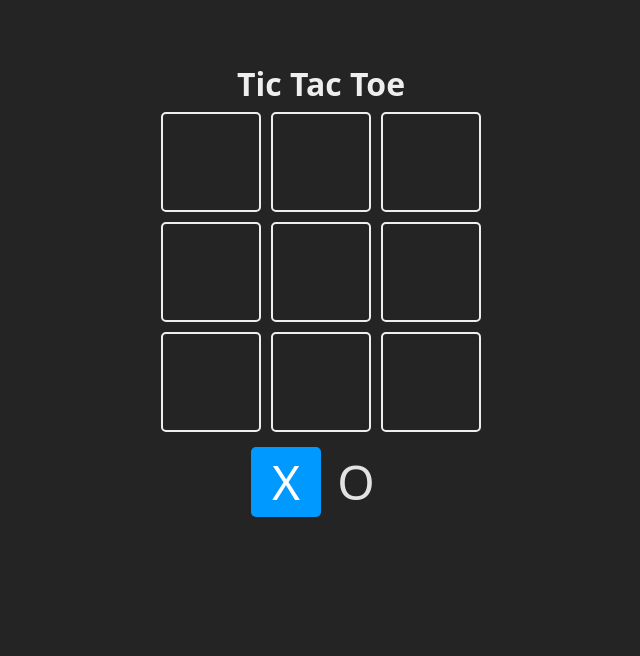
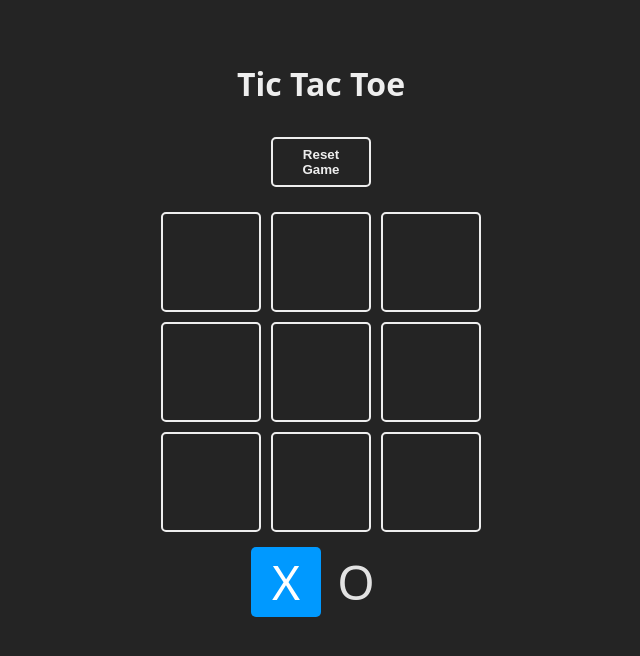
Before and after one commit to eavelasquez/learning-reactjs, a React (Vite) app in the folder tic-tac-toe/: page / in a window 1280 px wide. Shown: the top 656 px of the page, without its empty margins (319-959 px from the left). Built offline with nearby package versions, Linux system fonts and the light colour scheme.

Commit message:
feat(front): add section to play again and see who won

```diff
--- a/tic-tac-toe/src/App.jsx
+++ b/tic-tac-toe/src/App.jsx
@@ -63,6 +63,12 @@
     return WINNER.DRAW
   }
 
+  const resetGame = () => {
+    setBoard(Array(9).fill(null))
+    setTurn(TURNS.X)
+    setWinner(WINNER.NONE)
+  }
+
   const updateBoard = (index) => {
     // if the square is already filled, do nothing
     if (board[index] || winner !== WINNER.NONE) return
@@ -87,6 +93,8 @@
   return (
     <main className="board">
       <h1>Tic Tac Toe</h1>
+      <button onClick={resetGame}>Reset Game</button>
+
       <section className='game'>
         {
           board.map((_, index) => {
@@ -111,6 +119,24 @@
           {TURNS.O}
         </Square>
       </section>
+
+      {winner !== WINNER.NONE && (
+        <section className='winner'>
+          <div className='text'>
+            <h2>
+              {winner === WINNER.DRAW ? 'Draw' : `Win!`}
+            </h2>
+
+            <header className='win'>
+              {(winner === WINNER.X || winner === WINNER.O) && <Square>{winner}</Square>}
+            </header>
+
+            <footer>
+              <button onClick={resetGame}>Play Again</button>
+            </footer>
+          </div>
+        </section>
+      )}
     </main>
   )
 }
```
